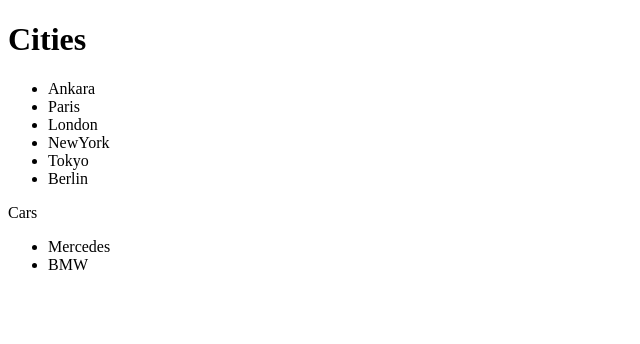
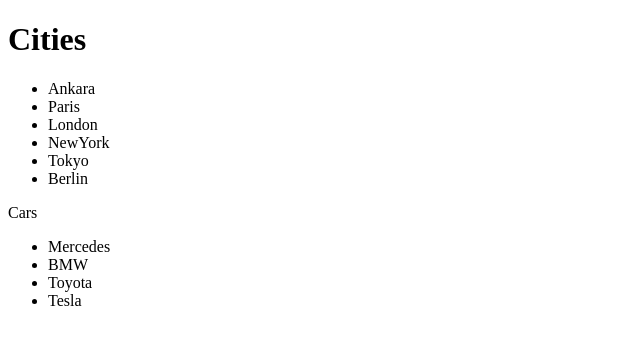
Before and after one commit to FilizKayaUsa/myFirstRepo1, a plain HTML site: page index.html in a window 1280 px wide. Shown: the whole page, without its empty margins (0-640 px from the left). Drawn offline with Linux system fonts and the light colour scheme.

Commit message:
Toyota and Tesla added

```diff
--- a/index.html
+++ b/index.html
@@ -20,6 +20,8 @@
     <ul>
         <li>Mercedes</li>
         <li>BMW</li>
+        <li>Toyota</li>
+        <li>Tesla</li>
     </ul>
 </body>
 </html>
```
